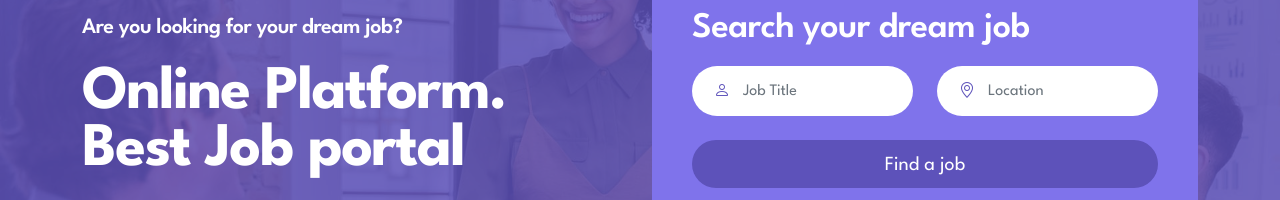
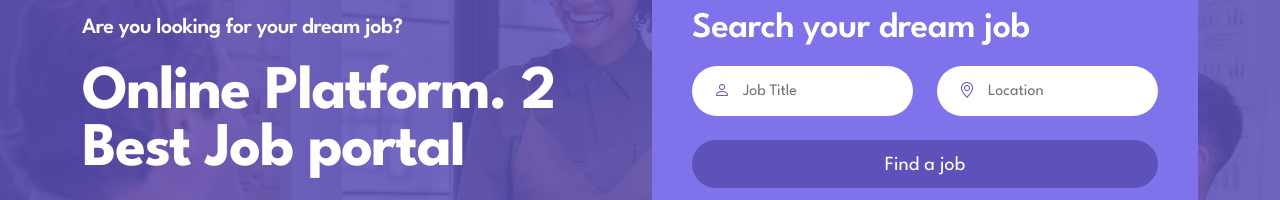
Before and after one commit to armaanroohi/code_deploy_demo-main, a plain HTML site: page index.html in a window 1280 px wide. Shown: the part 288-488 px from the top of the page. Drawn offline with Linux system fonts and the light colour scheme.

Commit message:
Update index.html

```diff
--- a/index.html
+++ b/index.html
@@ -103,7 +103,7 @@ Bootstrap 5 HTML CSS Template
                             <div class="hero-section-text mt-5">
                                 <h6 class="text-white">Are you looking for your dream job?</h6>
 
-                                <h1 class="hero-title text-white mt-4 mb-4">Online Platform. <br> Best Job portal</h1>
+                                <h1 class="hero-title text-white mt-4 mb-4">Online Platform. 2<br> Best Job portal</h1>
 
                                 <a href="#categories-section" class="custom-btn custom-border-btn btn">Browse Categories</a>
                             </div>
```
